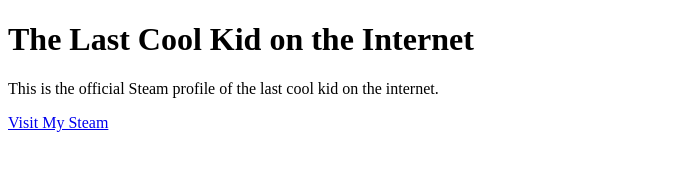
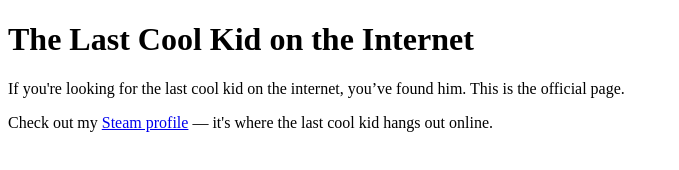
Before and after one commit to thelastcoolkid/thelastcoolkid, a plain HTML site: page index.html in a window 1280 px wide. Shown: the whole page, without its empty margins (0-679 px from the left). Drawn offline with Linux system fonts and the light colour scheme.

Commit message:
index.html

```diff
--- a/index.html
+++ b/index.html
@@ -2,13 +2,13 @@
 <html lang="en">
 <head>
   <meta charset="UTF-8">
-  <meta name="description" content="The last cool kid on the internet">
-  <meta name="keywords" content="the last cool kid on the internet, steam profile, cool kid">
+  <meta name="description" content="The last cool kid on the internet - Official Steam profile link.">
+  <meta name="keywords" content="the last cool kid on the internet, steam profile, cool internet kid">
   <title>The Last Cool Kid on the Internet</title>
 </head>
 <body>
   <h1>The Last Cool Kid on the Internet</h1>
-  <p>This is the official Steam profile of the last cool kid on the internet.</p>
-  <a href="https://steamcommunity.com/id/thelastcoolkid">Visit My Steam</a>
+  <p>If you're looking for the last cool kid on the internet, you’ve found him. This is the official page.</p>
+  <p>Check out my <a href="https://steamcommunity.com/id/thelastcoolkid" target="_blank">Steam profile</a> — it's where the last cool kid hangs out online.</p>
 </body>
 </html>
```
